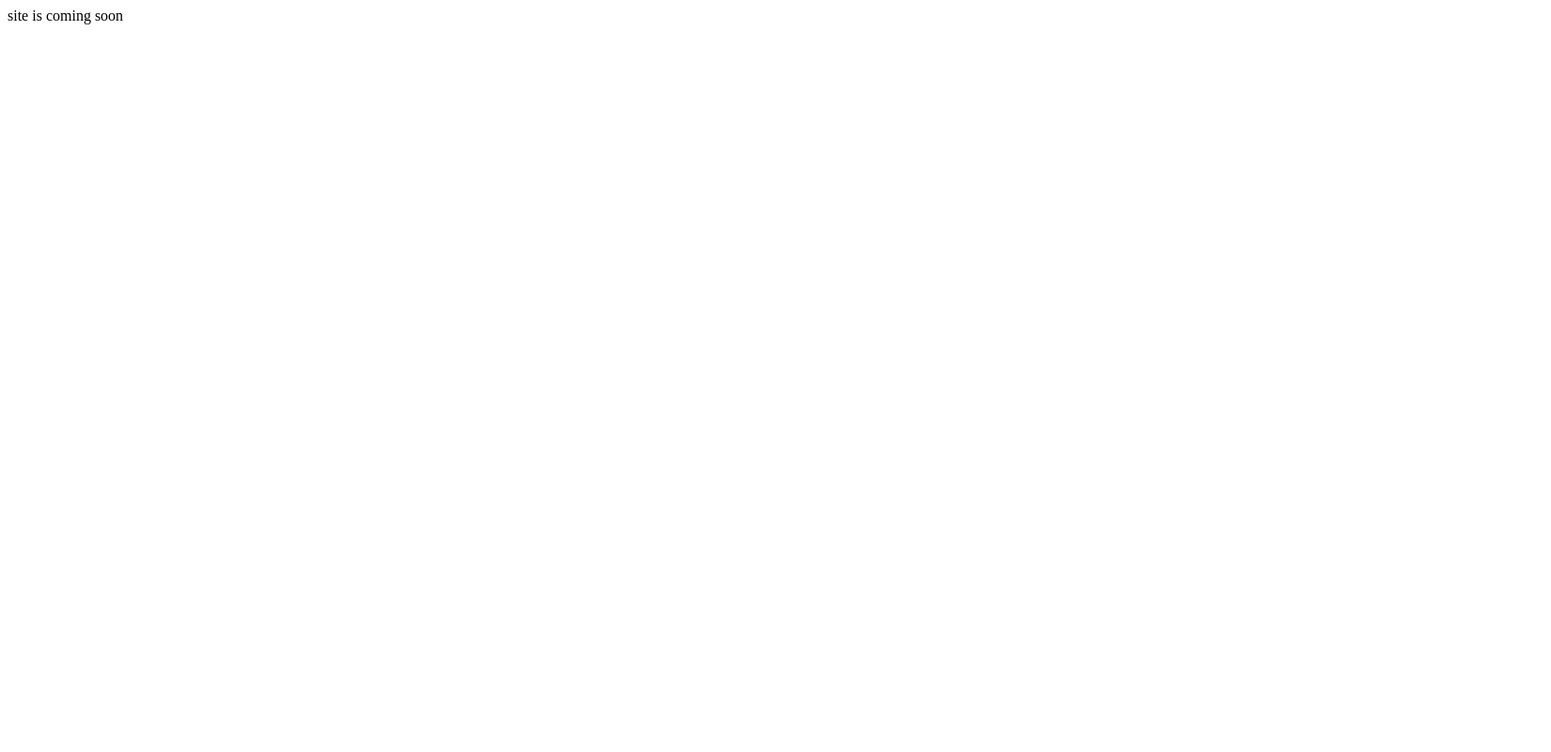
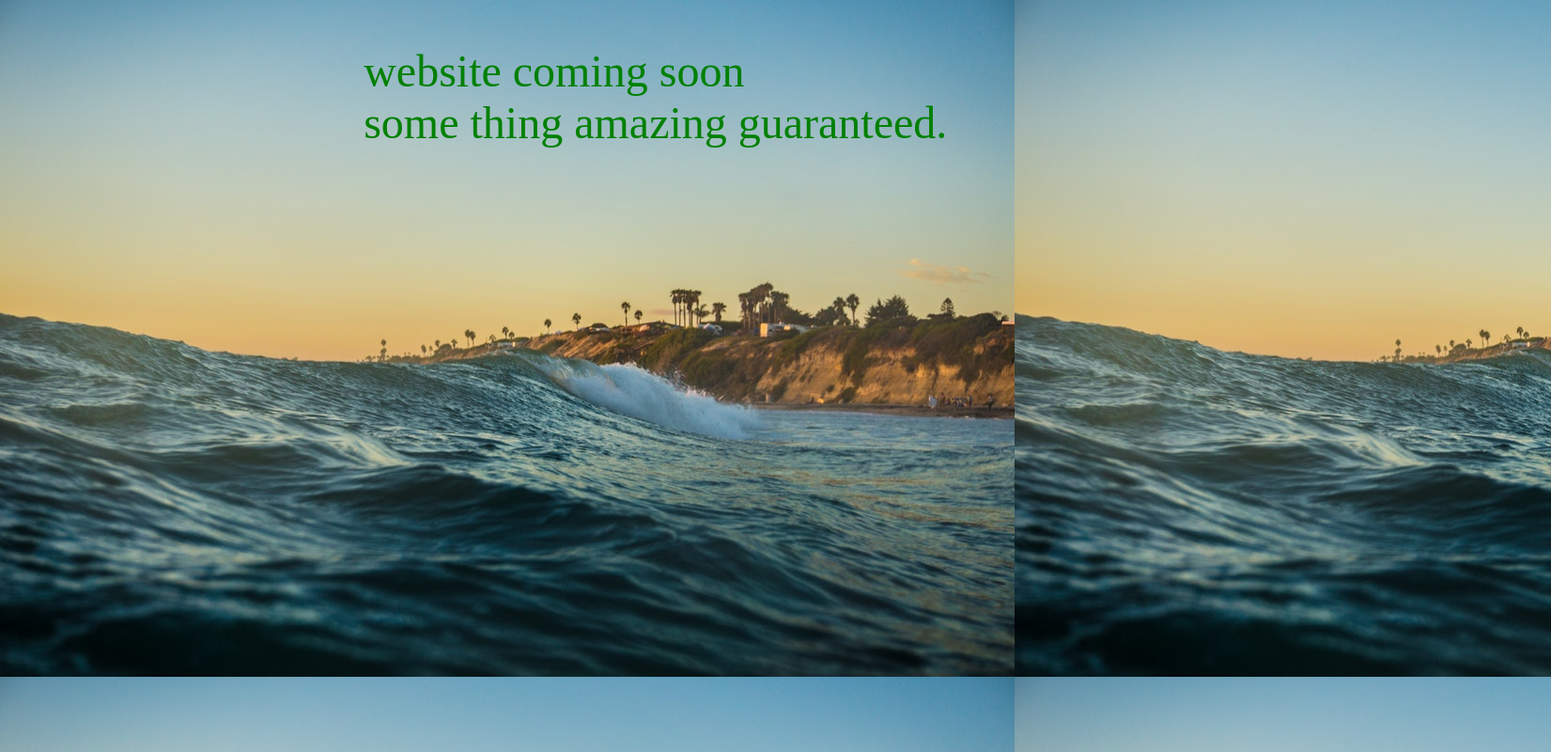
Before and after one commit to esksamim/test, a plain HTML site: page index.html in a window 1280 px wide. Shown: the whole page at 94% size, 1651 px wide, since content can reach past the window. Drawn offline with Linux system fonts and the light colour scheme.

Commit message:
Update index.html

```diff
--- a/index.html
+++ b/index.html
@@ -3,8 +3,14 @@
 <head>
 <meta charset="utf-8" />
 <title>sk samim blog</title>
+
+<style type="text/css">
+body {background-image: url(bg.jpeg);}
+p{position: relative; top: 30%; left: 30%; font-size: 3em; color: green;}
+</style>
 </head>
 <body>
-site is coming soon
+  <p>website coming soon<br>
+  some thing amazing guaranteed.</p>
 </body>
 </html>
```
